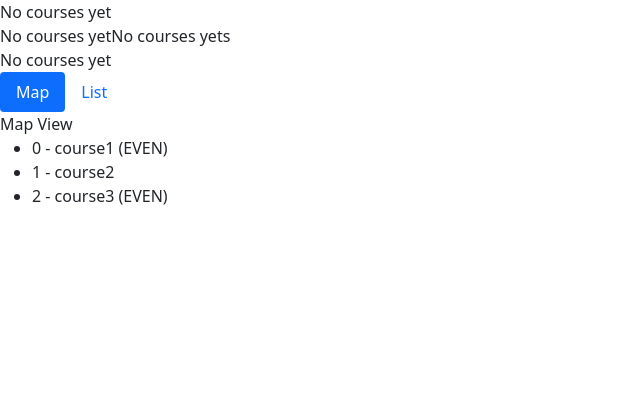
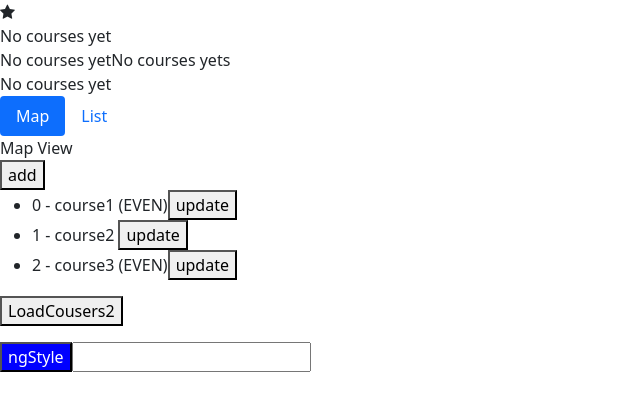
Before and after one commit to Siddhesh8220/angular-basics, an Angular app: page / in a window 1280 px wide. Shown: the top 410 px of the page, without its empty margins (0-640 px from the left). Built offline with nearby package versions, Linux system fonts and the light colour scheme.

Commit message:
Added ngFor, ngStyle, ngClass

```diff
--- a/src/app/app.component.html
+++ b/src/app/app.component.html
@@ -4,12 +4,13 @@
 
 <!--passing data as $event-->
 <!-- Input and output property binding -->
-<!-- <favourite
+
+<favourite
   [isFavourite]="post.isFavourite"
   (changes)="onFavChange($event)"
 ></favourite>
 
-<bootstrap-panel>
+<!-- <bootstrap-panel>
   <div class="heading">Heading</div>
   <div class="body">
     <p>body</p>
@@ -46,11 +47,38 @@
   <div *ngSwitchDefault>Otherwise</div>
 </div>
 
-<!--ngForList-->
+<!--ngFor-->
+<button (click)="add()">add</button>
 <ul>
   <!--ngForOf: in html we use ngFor-->
   <li *ngFor="let course of ngForList; index as i; even as isEven">
     {{ i }} - {{ course.name }}
     <span *ngIf="isEven">(EVEN)</span>
+    <button (click)="onChange(course)">update</button>
   </li>
 </ul>
+<button (click)="loadCourses()">LoadCousers2</button>
+<!--trackBy stop rerendering of the elements if there is no chnage-->
+<ul>
+  <li *ngFor="let course of ngForList2; trackBy: trackCourse">
+    {{ course.name }}
+  </li>
+</ul>
+
+<!--ngClass: added in favourite component-->
+<!--It simplify syntax with multiple class bindings-->
+
+<!--[ngStyle]-->
+<button
+  [ngStyle]="{
+    backgroundColor: canSave ? 'blue' : 'grey',
+    color: canSave ? 'white' : 'black'
+  }"
+>
+  ngStyle
+</button>
+
+<!--Safe traversal Operator: Not working in here need some research-->
+<span>{{ task.assignee?.name }}</span>
+
+<input type=" text" appInputFormat [format]="'uppercase'" />
--- a/src/app/app.component.ts
+++ b/src/app/app.component.ts
@@ -9,17 +9,44 @@ import { FavouriteChangedEventArgs } from './favourite/favourite.component';
 export class AppComponent {
   viewMode = 'map';
   title = 'hello-angular';
+  ngForList2: any;
+  canSave = true;
   courses = [];
   ngForList = [
     { id: 1, name: 'course1' },
     { id: 1, name: 'course2' },
     { id: 1, name: 'course3' },
   ];
+  task = {
+    title: 'Assigne',
+    assignee: {
+      name: null,
+    },
+  };
   post = {
     title: 'Title',
     isFavourite: true,
   };
 
+  add() {
+    this.ngForList.push({ id: 4, name: 'course4' });
+  }
+
+  loadCourses() {
+    this.ngForList2 = [
+      { id: 1, name: 'course1' },
+      { id: 1, name: 'course2' },
+      { id: 1, name: 'course3' },
+    ];
+  }
+
+  trackCourse(index: any, course: any) {
+    return course ? course.id : undefined;
+  }
+
+  onChange(course: any) {
+    course.name = 'updated';
+  }
   onFavChange(eventArgs: FavouriteChangedEventArgs) {
     console.log('Something is changed!');
     console.log(eventArgs);
--- a/src/app/app.module.ts
+++ b/src/app/app.module.ts
@@ -7,20 +7,20 @@ import { AppComponent } from './app.component';
 import { CoursesComponenet } from './courses.component';
 import { CoursesService } from './courses.service';
 import { SummaryPipe } from './summary.pipe';
-import { DirectivesComponent } from './directives/directives.component';
 import { TitleCasePipe } from './title-case.pipe';
 import { FavouriteComponent } from './favourite/favourite.component';
 import { PanelComponent } from './panel/panel.component';
+import { InputFormatDirective } from './input-format.directive';
 
 @NgModule({
   declarations: [
     AppComponent,
     CoursesComponenet,
     SummaryPipe,
-    DirectivesComponent,
     TitleCasePipe,
     FavouriteComponent,
     PanelComponent,
+    InputFormatDirective,
   ], // all components that are part of this module
   imports: [BrowserModule, AppRoutingModule, FormsModule],
   providers: [CoursesService],
--- a/src/app/directives/directives.component.html
+++ /dev/null
@@ -1 +0,0 @@
-<p>directives works!</p>
--- a/src/app/directives/directives.component.ts
+++ /dev/null
@@ -1,12 +0,0 @@
-import { Component, OnInit } from '@angular/core';
-
-@Component({
-  selector: 'directives',
-  templateUrl: './directives.component.html',
-  styleUrls: ['./directives.component.css'],
-})
-export class DirectivesComponent implements OnInit {
-  constructor() {}
-
-  ngOnInit(): void {}
-}
--- a/src/app/favourite/favourite.component.html
+++ b/src/app/favourite/favourite.component.html
@@ -1,6 +1,16 @@
-<i
+<!-- <i
   class="fa"
   [class.fa-star]="isFavourite"
   [class.fa-star-o]="!isFavourite"
   (click)="onClick()"
+></i> -->
+
+<!--simplify using ngClass-->
+<i
+  class="fa"
+  [ngClass]="{
+    'fa-star': isFavourite,
+    'fa-star-o': !isFavourite
+  }"
+  (click)="onClick()"
 ></i>
--- /dev/null
+++ b/src/app/input-format.directive.ts
@@ -0,0 +1,25 @@
+import { Directive, HostListener, ElementRef, Input } from '@angular/core';
+
+@Directive({
+  selector: '[appInputFormat]',
+})
+export class InputFormatDirective {
+  @Input('format') format: any;
+  // @Input('appInputFormat') format: any;
+  //change html as [appInputFormat]="'uppercase'"
+
+  constructor(private el: ElementRef) {}
+
+  // @HostListener('focus') onFocus() {
+  //   console.log('OnFocus');
+  // }
+
+  //blur and focus are events
+  @HostListener('blur') onBlur() {
+    console.log('OnBlur');
+    let value: string = this.el.nativeElement.value;
+    if (this.format == 'lowercase')
+      this.el.nativeElement.value = value.toLowerCase();
+    else this.el.nativeElement.value = value.toUpperCase();
+  }
+}
```
Also changed, not shown: src/app/directives/directives.component.css (deleted), 2 other files (tests, documents, lock files or other folders).
